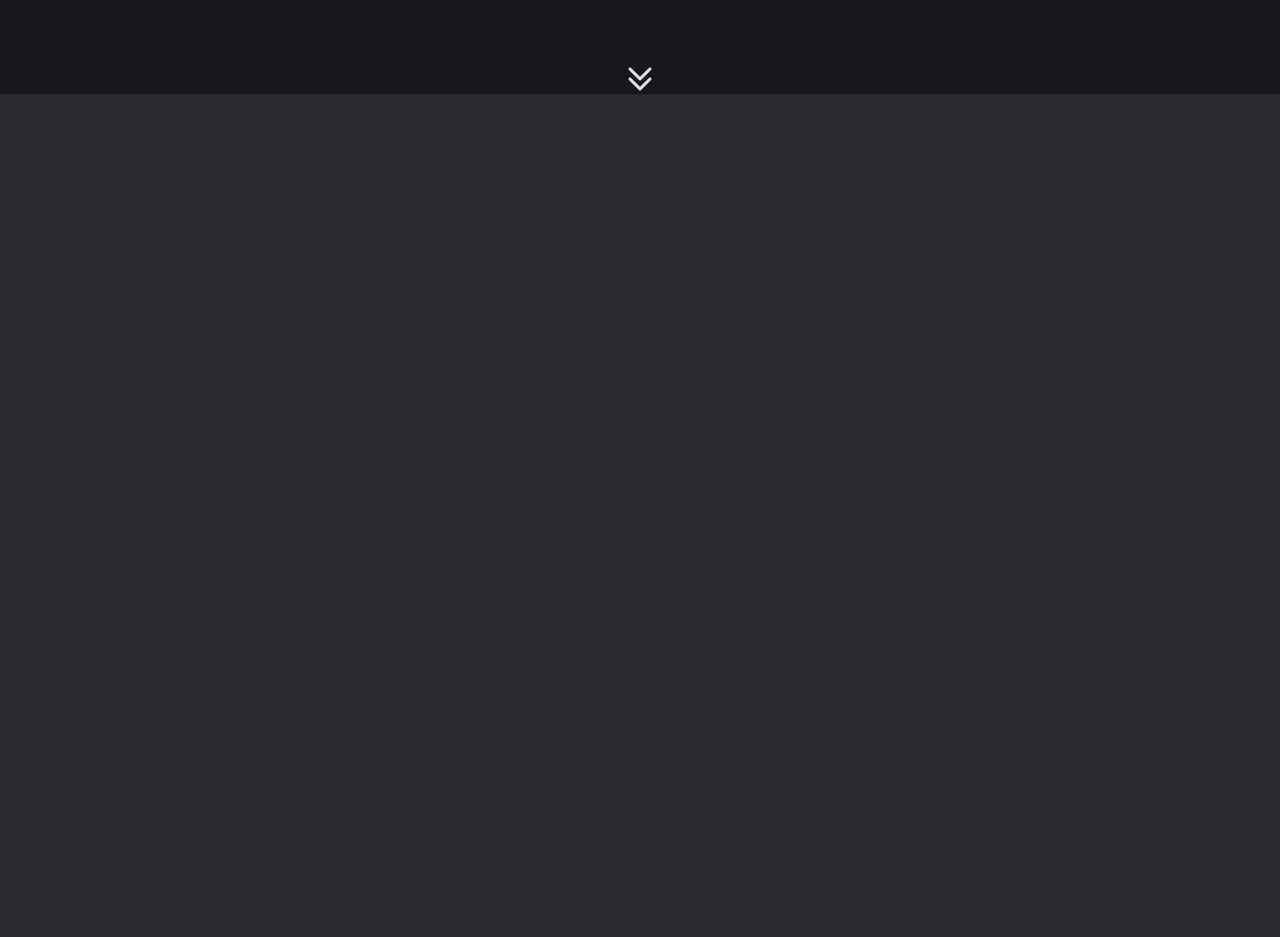
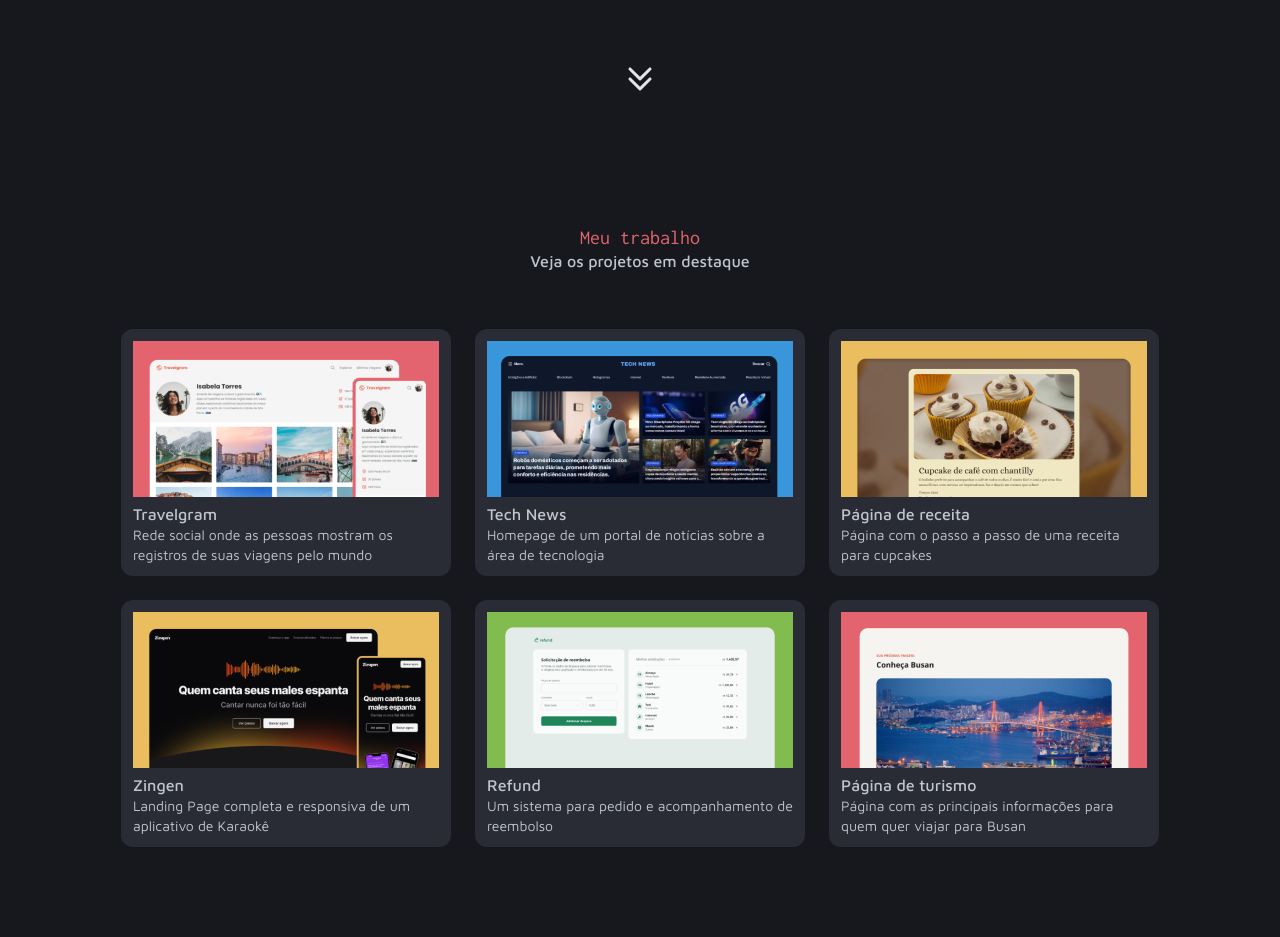
Before and after one commit to edsonperotoni/projeto-portfolio-dev, a plain HTML site: page index.html in a window 1280 px wide. Shown: the part 562-1499 px from the top of the page. Before the commit the page ends 800 px from the top, so only its background shows below. Drawn offline with Linux system fonts and the light colour scheme.

Commit message:
projects completado

```diff
--- a/index.html
+++ b/index.html
@@ -29,7 +29,9 @@
                 </div>
                 <p class="subtitle">Hello World! Meu nome é <span class="text-red">Martina Santos</span> e sou</p>
                 <p class="title-lg">Desenvolvedora Fullstack</p>
-                <p class="text-sm">Transformo necessidades em aplicações reais, evolventes e funcionais. Desenvolvo sistemas através da minha paixão pela tecnologia, contribuindo com soluções inovadoras e eficazes para desafios complexos.</p>
+                <p class="text-sm">Transformo necessidades em aplicações reais, evolventes e funcionais. Desenvolvo
+                    sistemas através da minha paixão pela tecnologia, contribuindo com soluções inovadoras e eficazes
+                    para desafios complexos.</p>
             </div>
             <div id="tags" class="grid grid-flow-col">
                 <div class="tag"><img src="assets/icons/GitHub.svg" alt="GitHub"><span>GitHub</span></div>
@@ -43,6 +45,52 @@
         <img src="assets/icons/CaretDoubleDown.svg" alt="ícone DoubleDown">
     </div>
 
+    <div id="projects" class="container">
+        <div id="projects_header">
+            <p class="subtitle text-red">Meu trabalho</p>
+            <p>Veja os projetos em destaque</p>
+        </div>
+
+        <div id="projects_grid">
+
+            <div class="card">
+                <img src="assets/images/Thumbnail_Project-01.png" alt="Imagem do Projeto 01">
+                <p class="title-sm">Travelgram</p>
+                <p class="text-sm">Rede social onde as pessoas mostram os registros de suas viagens pelo mundo</p>
+            </div>
+
+            <div class="card">
+                <img src="assets/images/Thumbnail_Project-02.png" alt="Imagem do Projeto 02">
+                <p class="title-sm">Tech News</p>
+                <p class="text-sm">Homepage de um portal de notícias sobre a área de tecnologia</p>
+            </div>
+
+            <div class="card">
+                <img src="assets/images/Thumbnail_Project-03.png" alt="Imagem do Projeto 03">
+                <p class="title-sm">Página de receita</p>
+                <p class="text-sm">Página com o passo a passo de uma receita para cupcakes</p>
+            </div>
+
+            <div class="card">
+                <img src="assets/images/Thumbnail_Project-04.png" alt="Imagem do Projeto 04">
+                <p class="title-sm">Zingen</p>
+                <p class="text-sm">Landing Page completa e responsiva de um aplicativo de Karaokê</p>
+            </div>
+
+            <div class="card">
+                <img src="assets/images/Thumbnail_Project-05.png" alt="Imagem do Projeto 05">
+                <p class="title-sm">Refund</p>
+                <p class="text-sm">Um sistema para pedido e acompanhamento de reembolso </p>
+            </div>
+
+            <div class="card">
+                <img src="assets/images/Thumbnail_Project-06.png" alt="Imagem do Projeto 06">
+                <p class="title-sm">Página de turismo</p>
+                <p class="text-sm">Página com as principais informações para quem quer viajar para Busan</p>
+            </div>
+
+        </div>
+    </div>
 </body>
 
 </html>
--- a/styles/global.css
+++ b/styles/global.css
@@ -16,7 +16,7 @@
     --gray-400: #878EA1;
     --gray-500: #C0C4CE;
     --gray-600: #E2E4E9;
-    --bg-color: #29292E;
+    --bg-color: #292C34;
 
 
     --font-family-asap: 'Asap', sans-serif;
@@ -50,4 +50,5 @@ img {
     margin-inline: auto;
     display: flex;
     flex-direction: column;
+    background-color: var(--gray-200);
 }
--- a/styles/header.css
+++ b/styles/header.css
@@ -2,6 +2,7 @@
   background-image: url(../assets/images/Background_Intro.png);
   background-size: cover;
   align-items: center;
+  padding-bottom: 60px;
 
   img {
     height: 32px;
@@ -29,7 +30,7 @@
     margin-bottom: 56px;
 
     #user {
-      display:         flex;
+      display: flex;
       justify-content: center;
       align-items: center;
       width: 96px;
@@ -56,6 +57,7 @@
         object-fit: cover;
       }
     }
+
     img:nth-child(2) {
       position: absolute;
       right: 0;
--- a/styles/index.css
+++ b/styles/index.css
@@ -1,3 +1,4 @@
 @import url(global.css);
 @import url(utility.css);
 @import url(header.css);
+@import url(projects.css);
--- /dev/null
+++ b/styles/projects.css
@@ -0,0 +1,26 @@
+#projects {
+  display: flex;
+  flex-direction: column;
+  align-items: center;
+  padding-top: 72px;
+}
+#projects_header{
+  display: flex;
+  flex-direction: column;
+  align-items: center;
+  padding-bottom: 56px;
+}
+
+#projects_grid{
+  display: grid;
+  grid-template-columns: 1fr 1fr 1fr;
+  gap: 24px;
+  padding-bottom: 144px;
+}
+
+.card{
+  width: 330px;
+  background-color: var(--gray-300);
+  padding: 12px;
+  border-radius: 12px;
+}
```
